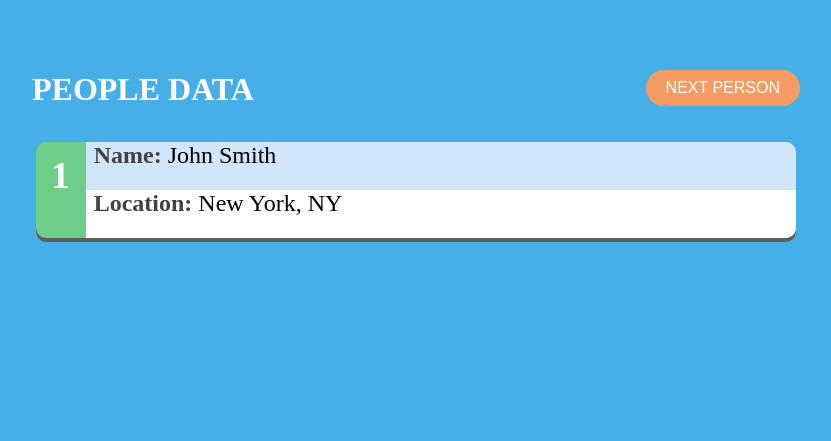
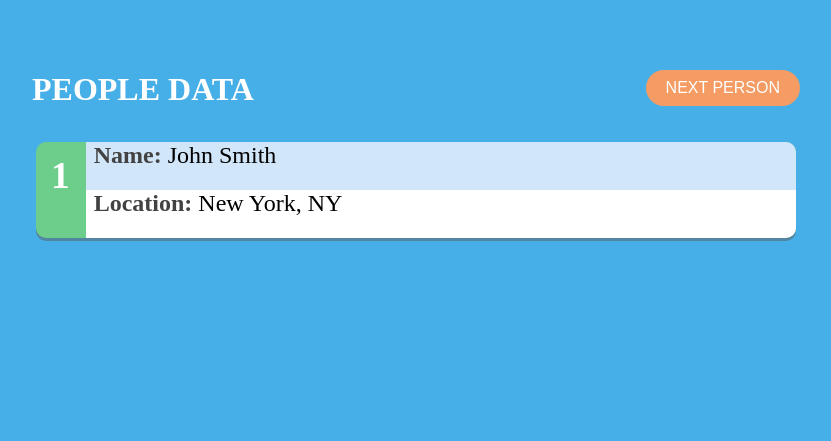
Before and after one commit to tinesh-08/Haystek_Test, a PHP site: page / in a window 1280 px wide. Shown: the top 441 px of the page, without its empty margins (224-1055 px from the left). Run offline with PHP 8.4, Linux system fonts and the light colour scheme.

Commit message:
update style.css

```diff
--- a/style.css
+++ b/style.css
@@ -36,7 +36,7 @@ body
     overflow: hidden;
     background-color: #6DCE8C;
     border-radius: 10px;
-    box-shadow: 0px 4px #5e5e5e;
+    box-shadow: 0px 3px rgba(92, 92, 92, 0.5);
 }
 .innerchild
 {
```
